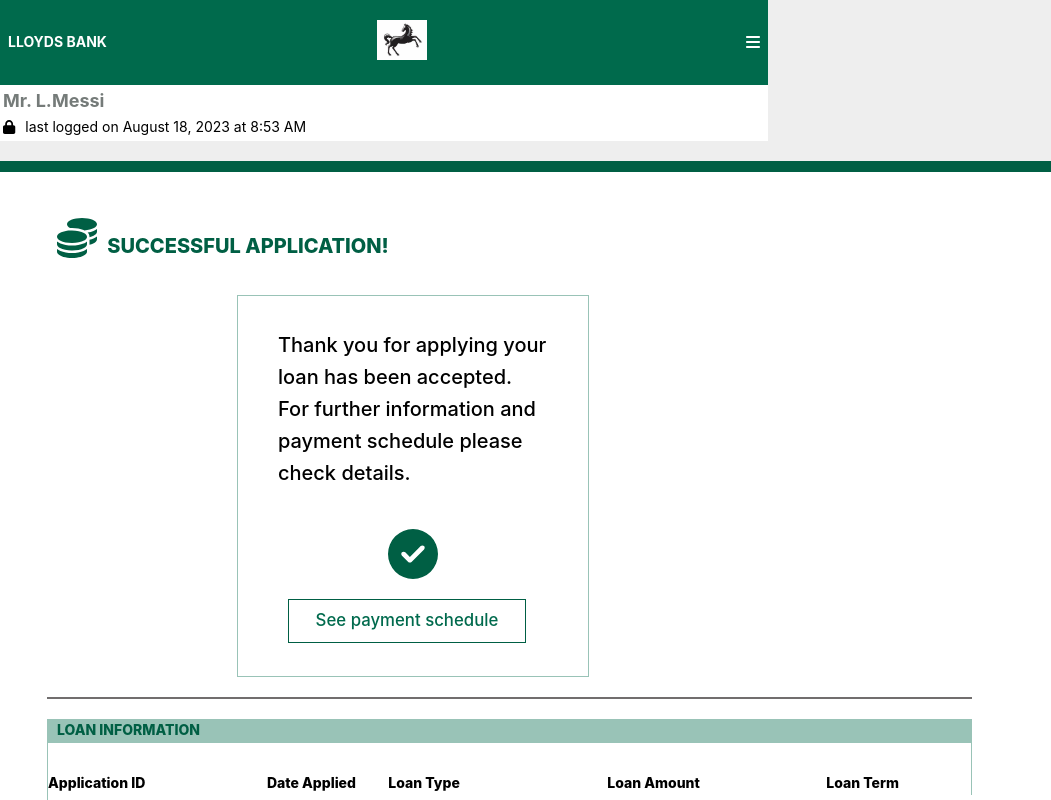
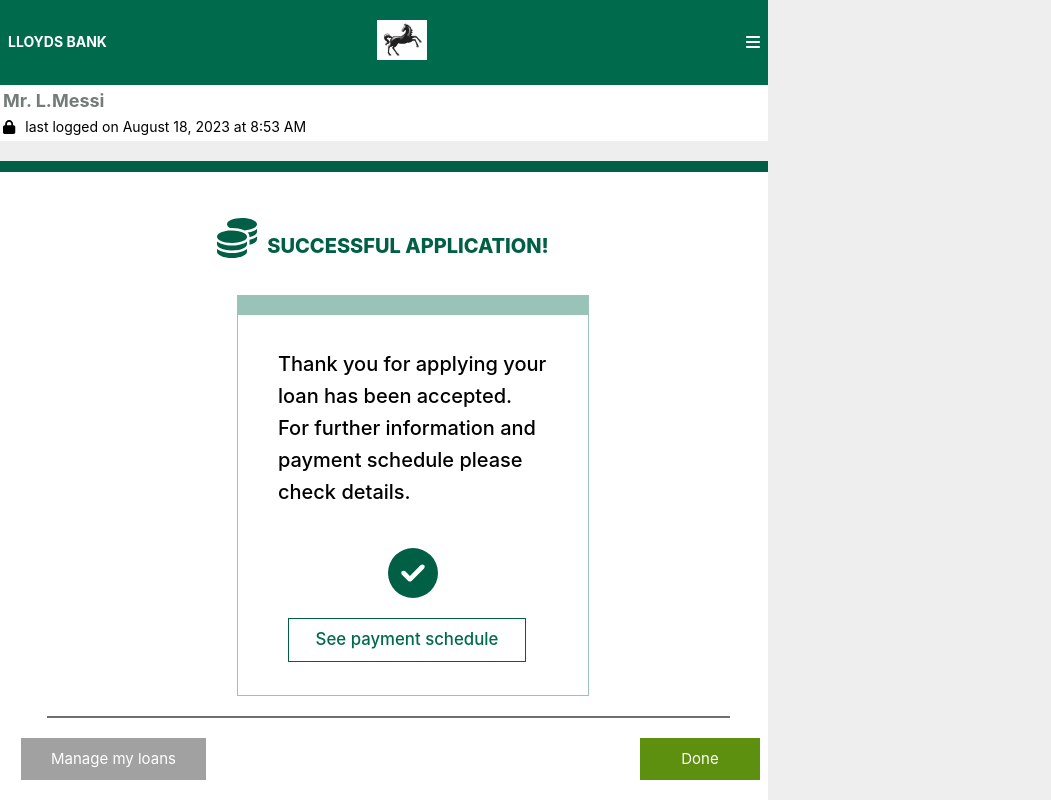
Before and after one commit to Safo-Samson/customer-interface-decisioning, a React (Vite) app: page /ModelDecision in a window 768 px wide. Shown: the top 800 px of the page, 1051 px wide, since content can reach past the window. Built offline with nearby package versions, Linux system fonts and the light colour scheme.

Commit message:
fixing model deicision styles

```diff
--- a/src/components/StartLoan/ModelDecision.css
+++ b/src/components/StartLoan/ModelDecision.css
@@ -238,7 +238,7 @@
     font-size: 20px;
     max-width: fit-content;
     margin-left: 0px;
-    margin-left: 0px;
+    margin-left: 160px;
     padding-left: 90px;
   }
 
@@ -250,7 +250,7 @@
   min-height: 23.5vh; */
     width: 350px;
     /* height: fit-content; */
-    border: 1px solid #99c3b7;
+    /* border: 1px solid #99c3b7; */
     color: #005f44;
     background-color: rgb(255, 255, 255);
 
@@ -275,7 +275,7 @@
     margin-top: 20px;
     padding-left: 10px;
     margin-bottom: 150px;
-    /* display: none; */
+    display: none;
   }
 
   .loanField {
@@ -342,7 +342,7 @@
   min-height: 23.5vh; */
     width: 350px;
     /* height: fit-content; */
-    border: 1px solid #99c3b7;
+    /* border: 1px solid #99c3b7; */
     color: #005f44;
     background-color: rgb(255, 255, 255);
 
```
